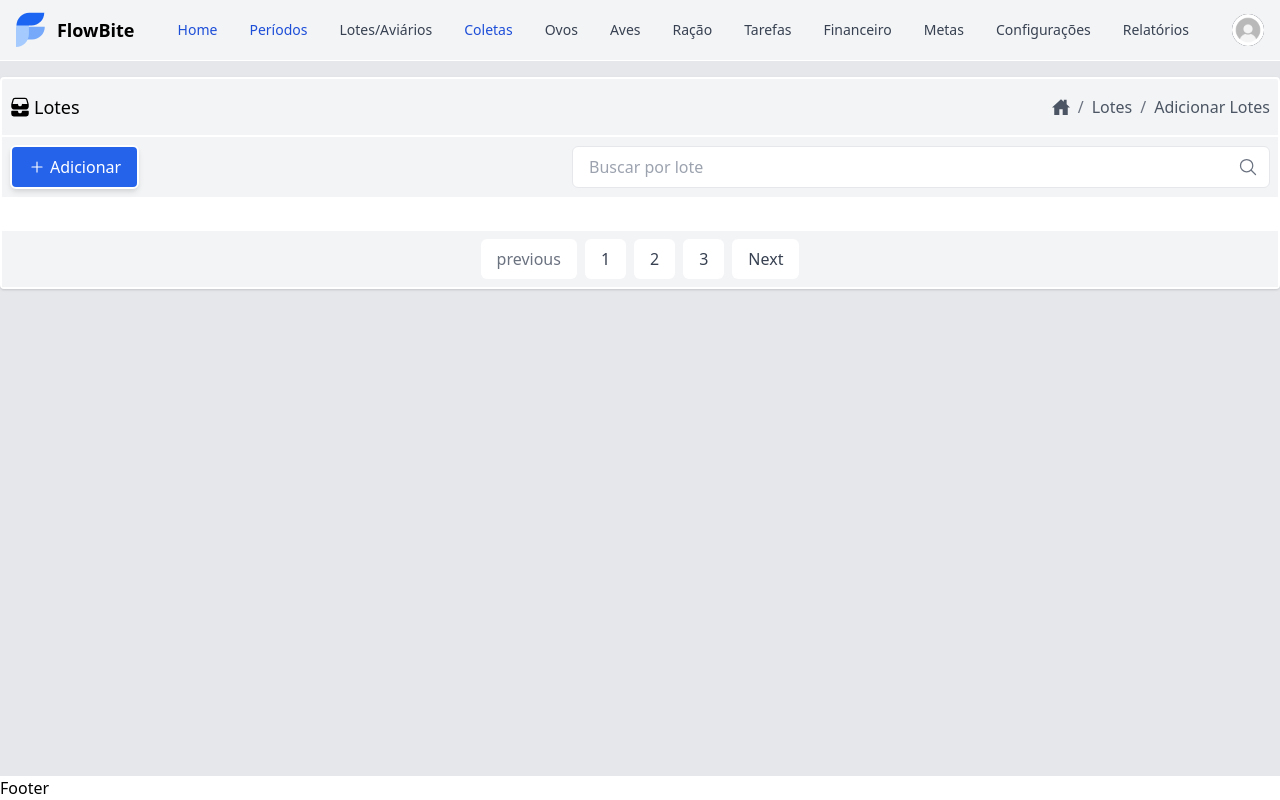
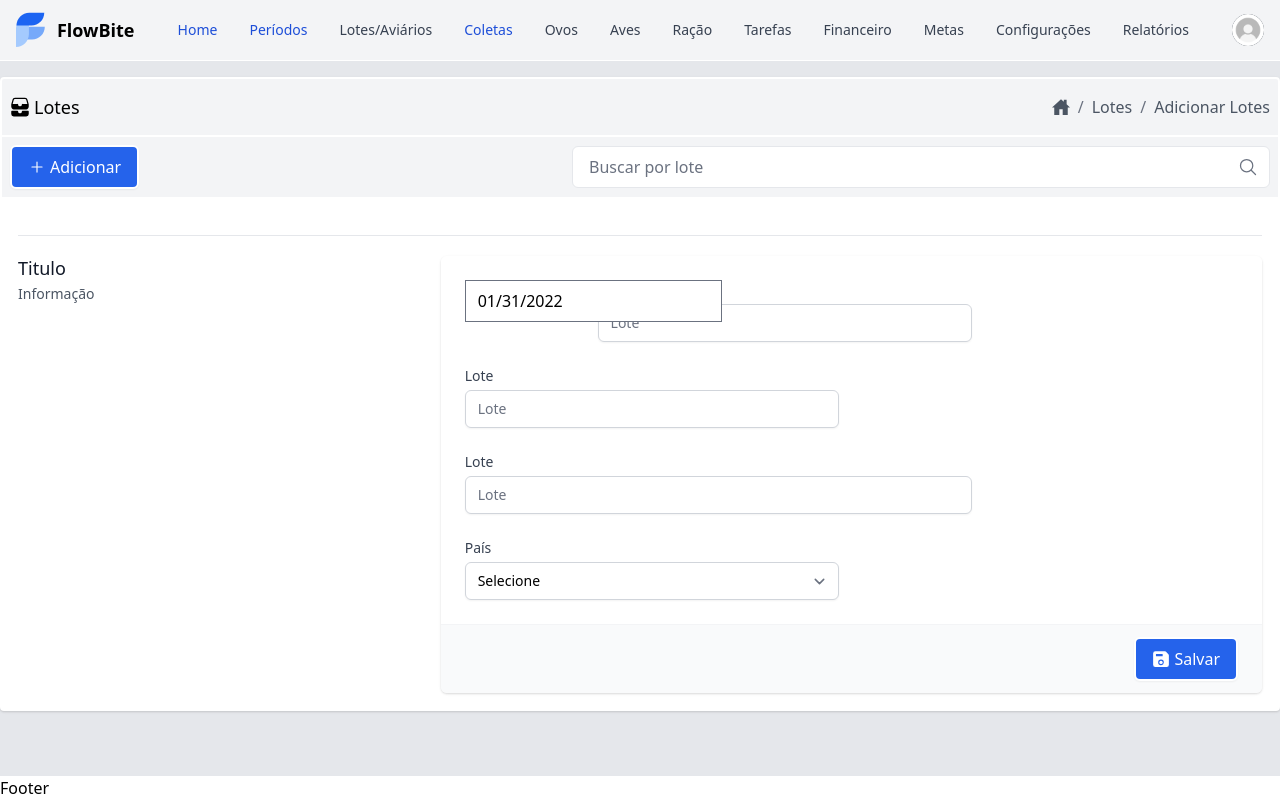
Before and after one commit to brasilgb/sggareact-old2, a React (Create React App) app: page /lotesadd in a window 1280 px wide. Built offline with nearby package versions, Linux system fonts and the light colour scheme.

Commit message:
Push 15-02-2022 09-35

```diff
--- a/package.json
+++ b/package.json
@@ -3,11 +3,13 @@
   "version": "0.1.0",
   "private": true,
   "dependencies": {
+    "@tailwindcss/forms": "^0.4.0",
     "@testing-library/jest-dom": "^5.16.1",
     "@testing-library/react": "^12.1.2",
     "@testing-library/user-event": "^13.5.0",
     "postcss-flexbugs-fixes": "^5.0.2",
     "react": "^17.0.2",
+    "react-datepicker": "^4.6.0",
     "react-dom": "^17.0.2",
     "react-icons": "^4.3.1",
     "react-router-dom": "^6.2.1",
--- a/src/components/Buttons/index.jsx
+++ b/src/components/Buttons/index.jsx
@@ -1,17 +1,17 @@
 import React, { Fragment } from 'react';
 import { useNavigate } from 'react-router-dom';
 import { IconContext } from 'react-icons';
-import { IoAdd } from "react-icons/io5";
+import { IoAdd, IoSave } from "react-icons/io5";
 
-export const AButtomAdd = ({url}) => {
+export const AButtomAdd = ({ url }) => {
     const navigate = useNavigate();
     return (
         <Fragment>
 
             <div className='flex-grow'>
                 <button
-                onClick={() => navigate(url)}
-                className='flex items-center justify-center bg-blue-600 border-2 border-white py-2 px-4 rounded-md shadow-md hover:bg-blue-500 text-base text-white hover:text-gray-100'
+                    onClick={() => navigate(url)}
+                    className='flex items-center justify-center py-2 px-4 border-2 border-white shadow-sm font-medium rounded-md text-white bg-blue-600 hover:bg-blue-700 focus:outline-none focus:ring-2 focus:ring-offset-2 focus:ring-blue-500'
                 >
                     <IconContext.Provider value={{ className: "text-lg" }}>
                         <div>
@@ -25,3 +25,21 @@ export const AButtomAdd = ({url}) => {
         </Fragment>
     );
 };
+
+export const AButtomSave = () => {
+    return (
+        <Fragment>
+            <button
+                type="submit"
+                className='inline-flex items-center justify-center py-2 px-4 border-2 border-white shadow-sm font-medium rounded-md text-white bg-blue-600 hover:bg-blue-700 focus:outline-none focus:ring-2 focus:ring-offset-2 focus:ring-blue-500'
+                >
+               <IconContext.Provider value={{ className: "text-lg" }}>
+                        <div>
+                            <IoSave />
+                        </div>
+                    </IconContext.Provider>
+                    <span className='ml-1 text-md'>Salvar</span>
+            </button>
+        </Fragment>
+    );
+}
--- /dev/null
+++ b/src/components/Forms/BoxForm/index.js
@@ -0,0 +1,51 @@
+import React, { Fragment } from 'react';
+import { AButtomSave } from '../../Buttons';
+
+export const ABoxForm = ({ children, infoTitle, infoText }) => {
+    return (
+        <Fragment>
+            <div className="hidden sm:block" aria-hidden="true">
+                <div className="py-5">
+                    <div className="border-t border-gray-200" />
+                </div>
+            </div>
+
+            <div className="mt-10 sm:mt-0">
+                <div className="md:grid md:grid-cols-3 md:gap-6">
+
+                    <div className="md:col-span-1">
+                        <div className="px-4 sm:px-0">
+                            <h3 className="text-lg font-medium leading-6 text-gray-900">{infoTitle}</h3>
+                            <p className="mt-1 text-sm text-gray-600">{infoText}</p>
+                        </div>
+                    </div>
+
+                    <div className="mt-5 md:mt-0 md:col-span-2">
+
+                        {children}
+
+                    </div>
+                </div>
+            </div>
+        </Fragment>
+    );
+}
+
+export const ABoxFormBody = ({ children }) => {
+    return (
+        <Fragment>
+            <div className="shadow overflow-hidden sm:rounded-md">
+                <div className="px-4 py-5 bg-white sm:p-6">
+                    <div className="grid grid-cols-6 gap-6">
+
+                        {children}
+
+                    </div>
+                </div>
+                <div className="px-4 py-3 bg-gray-50 text-right sm:px-6 border-t border-gray-100">
+                    <AButtomSave />
+                </div>
+            </div>
+        </Fragment>
+        );
+}
--- a/src/components/Forms/Inputs/index.jsx
+++ b/src/components/Forms/Inputs/index.jsx
@@ -1,20 +1,24 @@
 import React, { Fragment } from 'react';
 import { IconContext } from 'react-icons';
-import { IoSearch, IoSearchOutline } from 'react-icons/io5';
+import { IoSearchOutline } from 'react-icons/io5';
 
-export const AInput = ({ id, type, ref, label, place }) => {
+export const AInput = ({ id, type, ref, label, place, colspan }) => {
     return (
         <Fragment>
-            <div>
-                <label class="text-gray-700" for="username">{label}</label>
+            <div className={`col-span-6 sm:col-span-${colspan}`}>
+                <label htmlFor={id} className="block text-sm font-medium text-gray-700">
+                    {label}
+                </label>
                 <input
+                    type={type}
+                    id={id}
                     ref={ref}
-                    id={id}
-                    type={type}
+                    name="first-name"
                     placeholder={place}
-                    class="block w-full px-4 py-2 mt-2 text-gray-700 bg-white border border-gray-200 rounded-md focus:border-blue-400 focus:ring-blue-300 focus:ring-opacity-40 focus:outline-none focus:ring"
+                    className="mt-1 focus:ring-indigo-500 focus:border-indigo-500 block w-full shadow-sm sm:text-sm border-gray-300 rounded-md"
                 />
             </div>
+
         </Fragment>
     );
 };
@@ -44,3 +48,27 @@ export const AInputSearch = ({ id, type, ref, place }) => {
         </Fragment>
     );
 };
+
+export const ASelect = ({id, ref, options, optiondef, label, colspan}) => {
+    return (
+        <Fragment>
+            <div className={`col-span-6 sm:col-span-${colspan}`}>
+                <label htmlFor="country" className="block text-sm font-medium text-gray-700">
+                    {label}
+                </label>
+                <select
+                    id={id}
+                    ref={ref}
+                    className="mt-1 block w-full py-2 px-3 border border-gray-300 bg-white rounded-md shadow-sm focus:outline-none focus:ring-indigo-500 focus:border-indigo-500 sm:text-sm"
+                >
+
+                    <option>{optiondef}</option>
+                    {options.map((opt, index) => (
+                        <option key={index} value={opt.uid}>{opt.value}</option>
+                    ))}
+
+                </select>
+            </div>
+        </Fragment>
+    );
+}
--- a/src/components/Forms/index.jsx
+++ b/src/components/Forms/index.jsx
@@ -1,11 +1,14 @@
 import React, { Fragment } from 'react';
 
-export const AForm = ({children}) => {
+export const AForm = ({ children, action }) => {
 
     return (
-        <Fragment>
+        <form
+            action={action}
+            method="POST"
+        >
             {children}
-        </Fragment>
+        </form>
     );
 
 };
--- a/src/pages/Lotes/LotesAdd/index.jsx
+++ b/src/pages/Lotes/LotesAdd/index.jsx
@@ -1,15 +1,17 @@
-import React from 'react';
-import { ABoxAll, ABoxBody, ABoxFooter, ABoxHeader, ABoxHeaderTitle } from '../../../components/Boxes';
+import React, { useState } from 'react';
+import { ABoxAll, ABoxBody, ABoxHeader, ABoxHeaderTitle } from '../../../components/Boxes';
 import { ABreadcumb } from '../../../components/Breadcumbs';
 import { AButtomAdd } from '../../../components/Buttons';
-import { AInputSearch } from '../../../components/Forms/Inputs';
+import { AInput, AInputSearch, ASelect } from '../../../components/Forms/Inputs';
 import { IconContext } from 'react-icons';
 import { IoFileTrayStacked } from "react-icons/io5";
-import { ATable, ATd, ATh, ATr } from '../../../components/Tables';
-import { Pagination } from '../../../components/Pagination';
+import DatePicker from "react-datepicker";
+import "react-datepicker/dist/react-datepicker.css";
+import { ABoxForm, ABoxFormBody } from '../../../components/Forms/BoxForm';
+import { AForm } from '../../../components/Forms';
 
 const LotesAdd = () => {
-
+    const [startDate, setStartDate] = useState(new Date());
     return (
         <ABoxAll>
             <ABoxHeader>
@@ -35,13 +37,56 @@ const LotesAdd = () => {
             </ABoxHeader>
 
             <ABoxBody>
+                <ABoxForm
+                    infoTitle="Titulo"
+                    infoText="Informação"
+                >
+                    <AForm action="#">
 
+                        <ABoxFormBody>
+                            <DatePicker
+                                closeOnScroll={(e) => e.target === document}
+                                selected={startDate}
+                                onChange={(date) => setStartDate(date)}
+                            />
+                            <AInput
+                                id="lote"
+                                type="text"
+                                // ref=""
+                                place="Lote"
+                                label="Lote"
+                                colspan={3}
+                            />
 
+                            <AInput
+                                id="lote"
+                                type="text"
+                                // ref=""
+                                place="Lote"
+                                label="Lote"
+                                colspan={3}
+                            />
 
+                            <AInput
+                                id="lote"
+                                type="text"
+                                // ref=""
+                                place="Lote"
+                                label="Lote"
+                                colspan={4}
+                            />
+
+                            <ASelect
+                                optiondef="Selecione"
+                                options={[{ uid: 1, value: "RS" }]}
+                                label="País"
+                                colspan={3}
+                            />
+
+                        </ABoxFormBody>
+                    </AForm>
+                </ABoxForm>
             </ABoxBody>
-            <ABoxFooter>
-                <Pagination />
-            </ABoxFooter>
         </ABoxAll>
     );
 };
--- a/tailwind.config.js
+++ b/tailwind.config.js
@@ -5,5 +5,7 @@ module.exports = {
   theme: {
     extend: {},
   },
-  plugins: [],
+  plugins: [
+    require('@tailwindcss/forms'),
+  ],
 }
```
Also changed, not shown: 1 other file (tests, documents, lock files or other folders).
